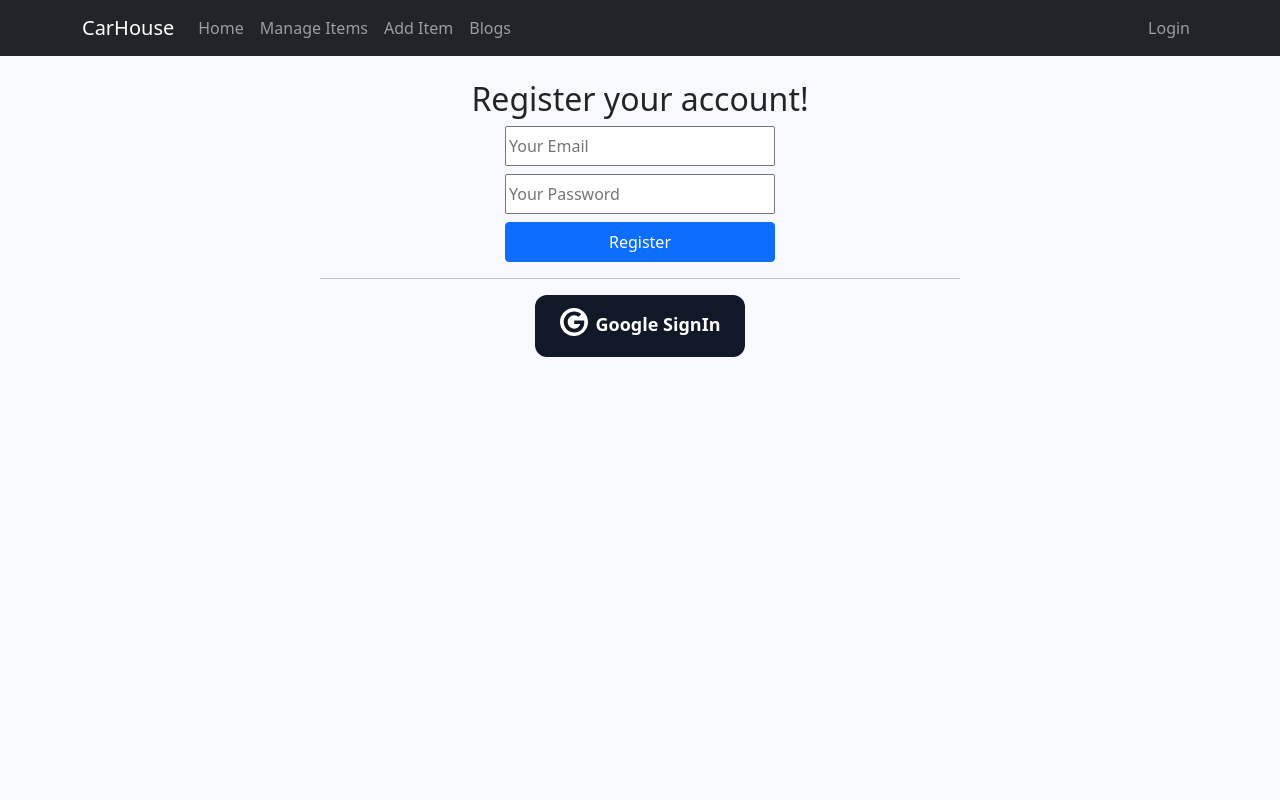
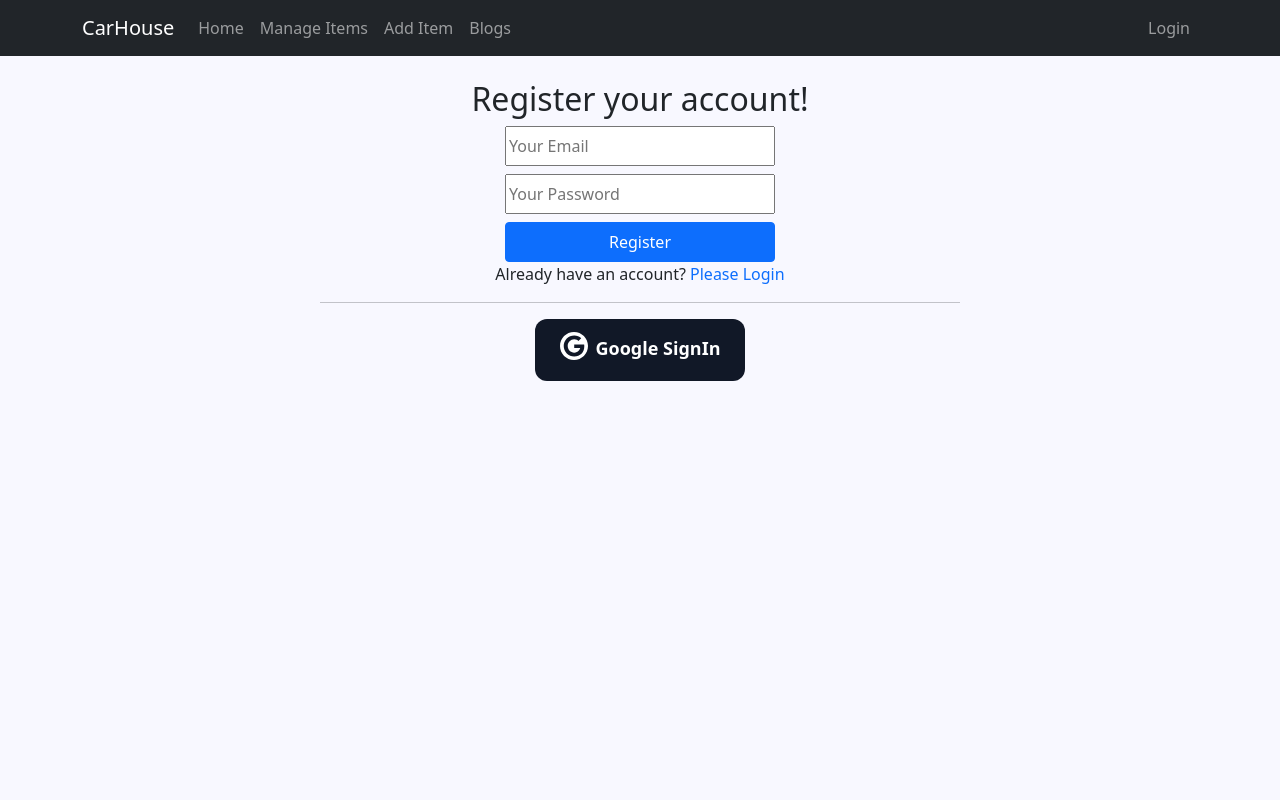
Before and after one commit to kdipto1/warehouse-management-client-side, a React (Create React App) app: page /register in a window 1280 px wide. Shown: the top 800 px of the page. Built offline with nearby package versions, Linux system fonts and the light colour scheme; no server answers.

Commit message:
some error fixed

```diff
--- a/src/Pages/Login/Register.js
+++ b/src/Pages/Login/Register.js
@@ -1,6 +1,6 @@
 import React, { useEffect } from 'react';
 import { useCreateUserWithEmailAndPassword } from "react-firebase-hooks/auth";
-import { useLocation, useNavigate } from 'react-router-dom';
+import { Link, useLocation, useNavigate } from 'react-router-dom';
 import { toast } from 'react-toastify';
 import auth from '../../firebase.init';
 import SocialLogin from './SocialLogin';
@@ -44,7 +44,7 @@ const Register = () => {
         />
         <br />
         <input
-          className='my-2'
+          className="my-2"
           type="password"
           name="password"
           id=""
@@ -52,13 +52,15 @@ const Register = () => {
           required
         />
         <br />
-        <input
-          type="submit"
-          value="Register"
-          className="btn btn-primary"
-        />
+        <input type="submit" value="Register" className="btn btn-primary" />
       </form>
-      <hr  className="w-50 mx-auto"/>
+      <p className="text-center">
+        Already have an account?{" "}
+        <Link style={{ textDecoration: "none" }} to="/login">
+          Please Login
+        </Link>{" "}
+      </p>
+      <hr className="w-50 mx-auto" />
       <SocialLogin></SocialLogin>
     </div>
   );
```
